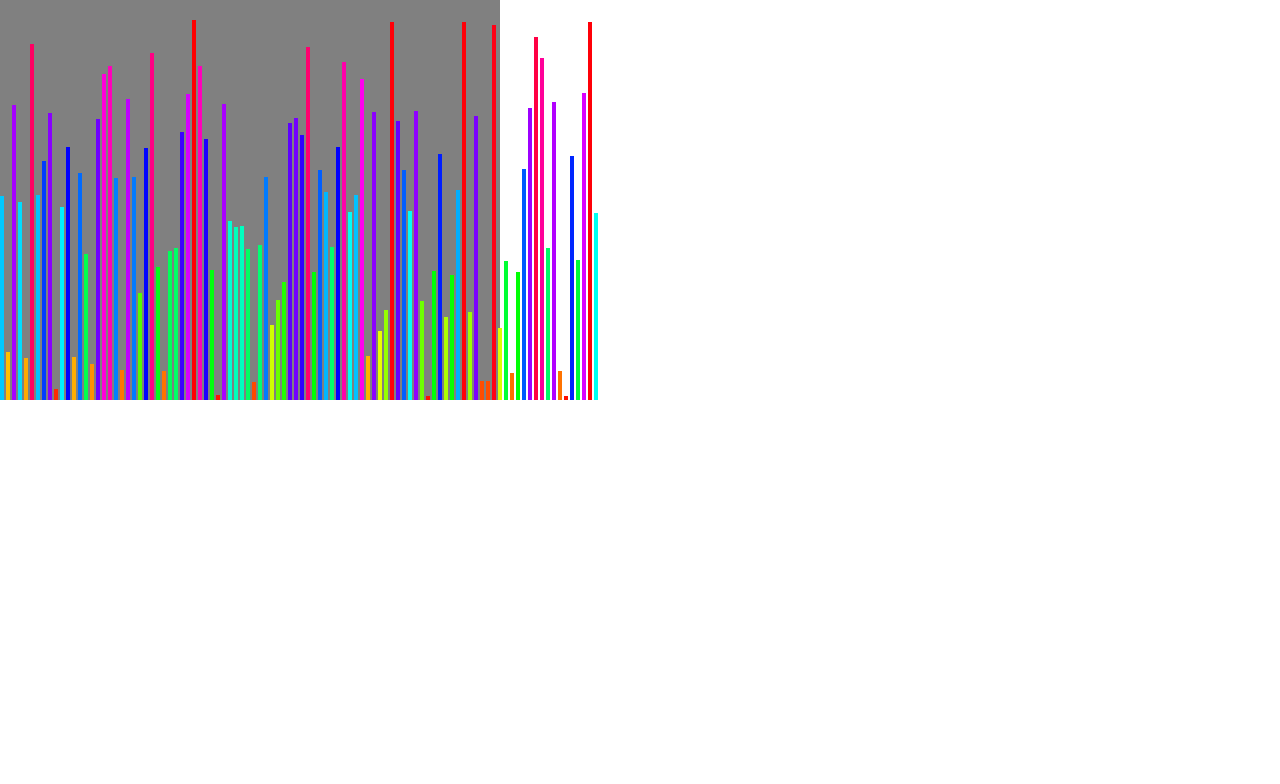
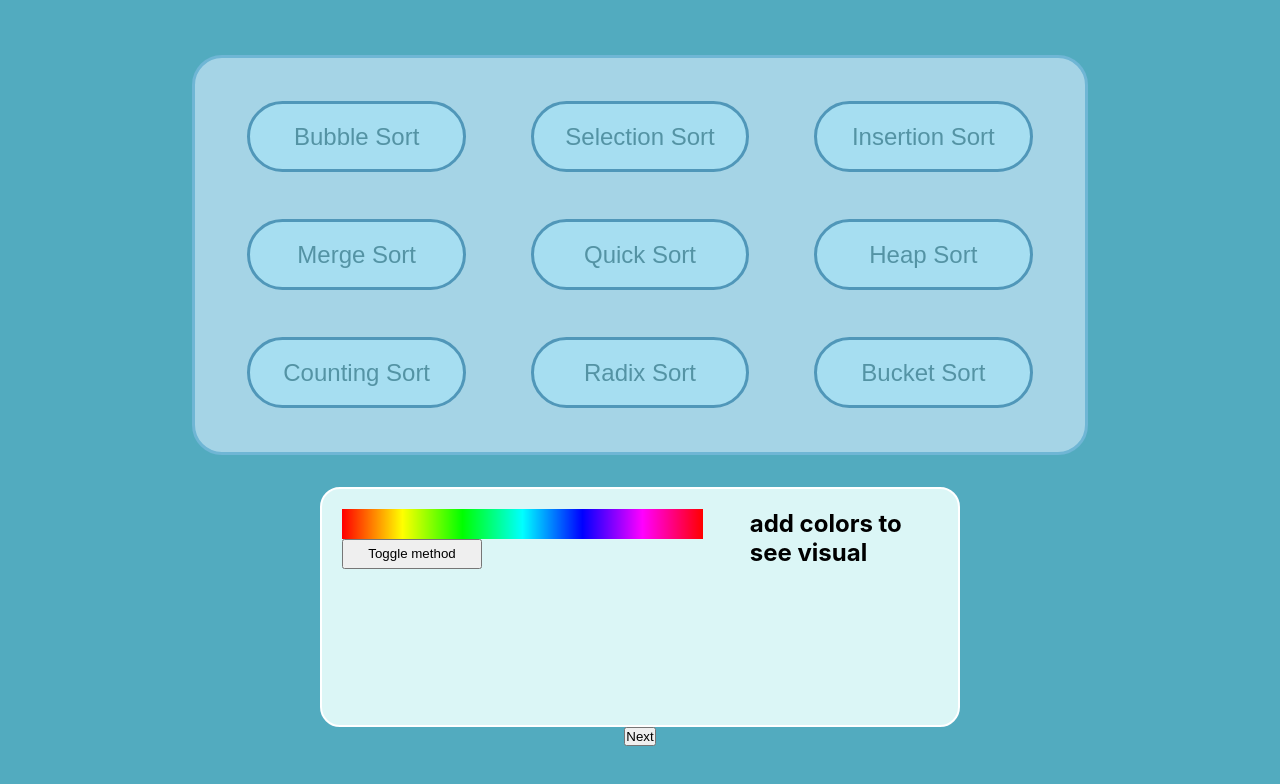
Before and after one commit to swan556/Color-Sort-Viz, a React (Create React App) app: page / in a window 1280 px wide. Shown: the top 784 px of the page. Built offline with nearby package versions, Linux system fonts and the light colour scheme.

Commit message:
bubble sort implemented

```diff
--- a/src/App.js
+++ b/src/App.js
@@ -4,6 +4,7 @@ import ColorBoard from "./componants/CreateArray/CustomArraySelector/ColorBoard"
 import RandomArrayGenerator from "./componants/CreateArray/RandomArrayGenerator";
 import Button from "./componants/Button";
 import "./index.css";
+import Visualizer from "./componants/Visualizer/Visualizer";
 const sortingAlgorithms = [
   {
     name: "Bubble Sort",
@@ -54,7 +55,10 @@ const sortingAlgorithms = [
 
 export default function App() {
   const [algoSelected, setAlgoSelected] = useState(false);
+  const [randomGeneratorActive, setRandomGeneratorActive] = useState(false);
+  const [numColors, setNumColors] = useState(null);
   const [selectedAlgos, setSelectedAlgos] = useState([]);
+  const [colorArray, setColorArray] = useState([]);
 
   function handlePageSelected() {
     setAlgoSelected((al) => !al);
@@ -70,10 +74,46 @@ export default function App() {
             setSelectedAlgos={setSelectedAlgos}
           />
           <div className="array-selector">
-            <ColorBoard />
-            <RandomArrayGenerator />
+            <div
+              style={{
+                display: "flex",
+                flexDirection: "column",
+                width: "100%",
+              }}
+            >
+              {!randomGeneratorActive ? (
+                <ColorBoard
+                  colorArray={colorArray}
+                  setColorArray={setColorArray}
+                />
+              ) : (
+                <RandomArrayGenerator
+                  colorArray={colorArray}
+                  setColorArray={setColorArray}
+                  numColors={numColors}
+                  setNumColors={setNumColors}
+                />
+              )}
+              <button
+                className="toggle-method-btn"
+                onClick={() => {
+                  setRandomGeneratorActive((s) => !s);
+                  setColorArray([]);
+                  setNumColors(0);
+                }}
+              >
+                Toggle method
+              </button>
+            </div>
+            <Visualizer
+              colorArray={colorArray}
+              displayHeight={200}
+              displayWidth={250}
+            />
           </div>
-          <Button onClick={handlePageSelected} />
+          <button onClick={handlePageSelected} className="next-btn">
+            Next
+          </button>
         </>
       ) : (
         <>
--- a/src/componants/CreateArray/CustomArraySelector/ColorBoard.js
+++ b/src/componants/CreateArray/CustomArraySelector/ColorBoard.js
@@ -1 +1,16 @@
-export default function ColorBoard() {}
+export default function ColorBoard({ colorArray, setColorArray }) {
+  function handleAddColor(h) {
+    setColorArray((arr) => [...arr, { h: h, s: 100, l: 50 }]);
+  }
+  return (
+    <div className="color-box">
+      {Array.from({ length: 361 }, (_, i) => (
+        <div
+          className="color-box-color"
+          style={{ backgroundColor: `hsl(${i}, 100%, 50%)` }}
+          onClick={() => handleAddColor(i)}
+        />
+      ))}
+    </div>
+  );
+}
--- a/src/componants/CreateArray/RandomArrayGenerator.js
+++ b/src/componants/CreateArray/RandomArrayGenerator.js
@@ -1 +1,28 @@
-export default function RandomAArrayGenerator() {}
+export default function RandomArrayGenerator({
+  colorArray,
+  setColorArray,
+  numColors,
+  setNumColors,
+}) {
+  function handleNumColors(num) {
+    setNumColors(num);
+    const arrNew = Array.from({ length: num }, () => ({
+      h: Math.floor(Math.random() * 361), // Random hue between 0 and 360
+      s: 100,
+      l: 50,
+    }));
+    setColorArray((arr) => arrNew);
+  }
+
+  return (
+    <div className="random-array-selector">
+      <input
+        value={numColors}
+        type="number"
+        onChange={(e) => handleNumColors(Number(e.target.value))}
+        placeholder="enter number of colors"
+        className="num-colors-input"
+      />
+    </div>
+  );
+}
--- a/src/componants/Visualizer/Visualizer.js
+++ b/src/componants/Visualizer/Visualizer.js
@@ -1,11 +1,7 @@
-const colors = Array.from({ length: 100 }, () => ({
-  h: Math.floor(Math.random() * 361), // Random hue between 0 and 360
-  s: 100,
-  l: 50,
-}));
-
+import { useEffect } from "react";
+import bubble_sort from "../../sortingAlgorithms/bubble_sort";
 export default function Visualizer({
-  colorArray = colors,
+  colorArray,
   displayHeight,
   displayWidth,
 }) {
@@ -15,6 +11,9 @@ export default function Visualizer({
   if (colorArray.length === 0) {
     return <h2>add colors to see visual</h2>;
   }
+
+  useEffect(function () {}, []);
+
   return (
     <div
       style={{
@@ -24,7 +23,7 @@ export default function Visualizer({
         flexDirection: "row",
         alignItems: "flex-end",
         gap: "2px",
-        backgroundColor: "grey",
+        backgroundColor: "rgb(219, 246, 246)",
       }}
     >
       {colorArray.map((clr) => (
--- a/src/index.css
+++ b/src/index.css
@@ -32,7 +32,7 @@ code {
   height: 50%;
   width: 70%;
   background-color: rgb(165, 212, 230);
-  margin-bottom: 20rem;
+  margin-bottom: 2rem;
   padding: 40px;
   border: 3px solid rgb(111, 182, 213);
   border-radius: 30px;
@@ -66,3 +66,37 @@ code {
   height: 95%;
   width: 95%;
 }
+
+.array-selector {
+  background-color: rgb(219, 246, 246);
+  height: 30%;
+  width: 50%;
+  display: flex;
+  flex-direction: row;
+  border: 2px solid white;
+  border-radius: 20px;
+  padding: 20px;
+}
+
+.random-array-selector {
+  height: 100%;
+  width: 40%;
+  background-color: aquamarine;
+}
+
+.toggle-method-btn {
+  height: 30px;
+  width: 140px;
+}
+
+.color-box {
+  height: 30px;
+  width: 361px;
+  display: flex;
+  flex-direction: row;
+}
+
+.color-box-color {
+  height: 100%;
+  width: 1px;
+}
--- a/src/index.js
+++ b/src/index.js
@@ -7,7 +7,7 @@ import Visualizer from "./componants/Visualizer/Visualizer";
 const root = ReactDOM.createRoot(document.getElementById("root"));
 root.render(
   <React.StrictMode>
-    {/* <App /> */}
-    <Visualizer displayHeight={400} displayWidth={500} />
+    <App />
+    {/* <Visualizer displayHeight={400} displayWidth={500} /> */}
   </React.StrictMode>,
 );
--- /dev/null
+++ b/src/sortingAlgorithms/bubble_sort.js
@@ -0,0 +1,24 @@
+export default function bubble_sort(originalArray) {
+  // 1. Create a deep copy so we don't mutate the original state
+  let arr = originalArray.map((item) => ({ ...item }));
+  let n = arr.length;
+  let animations = []; // To store what happened at each step
+
+  for (let i = 0; i < n - 1; i++) {
+    for (let j = 0; j < n - i - 1; j++) {
+      // Record: These two indices are being compared (for changing color)
+      animations.push({ type: "compare", indices: [j, j + 1] });
+
+      if (arr[j].h > arr[j + 1].h) {
+        // Record: These two need to swap
+        animations.push({ type: "swap", indices: [j, j + 1] });
+
+        // Standard swap
+        let temp = arr[j];
+        arr[j] = arr[j + 1];
+        arr[j + 1] = temp;
+      }
+    }
+  }
+  return animations;
+}
```
